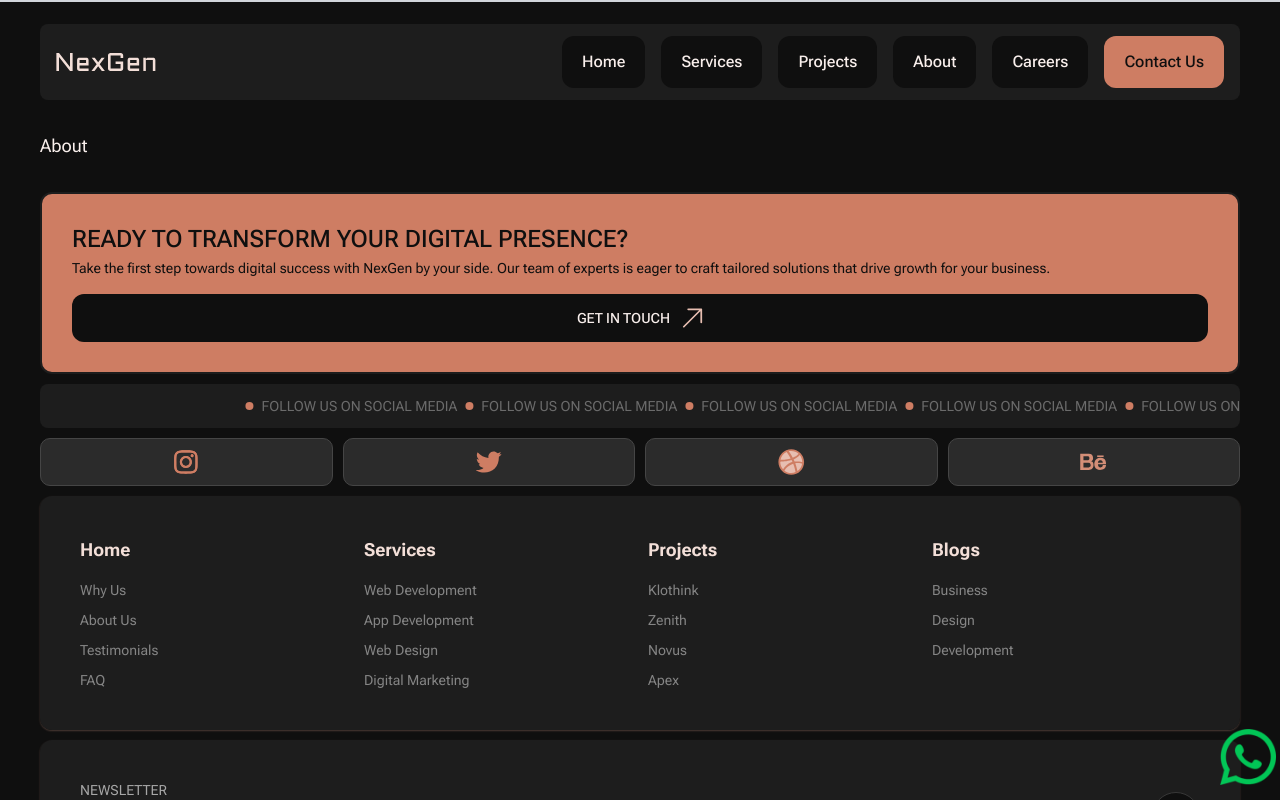
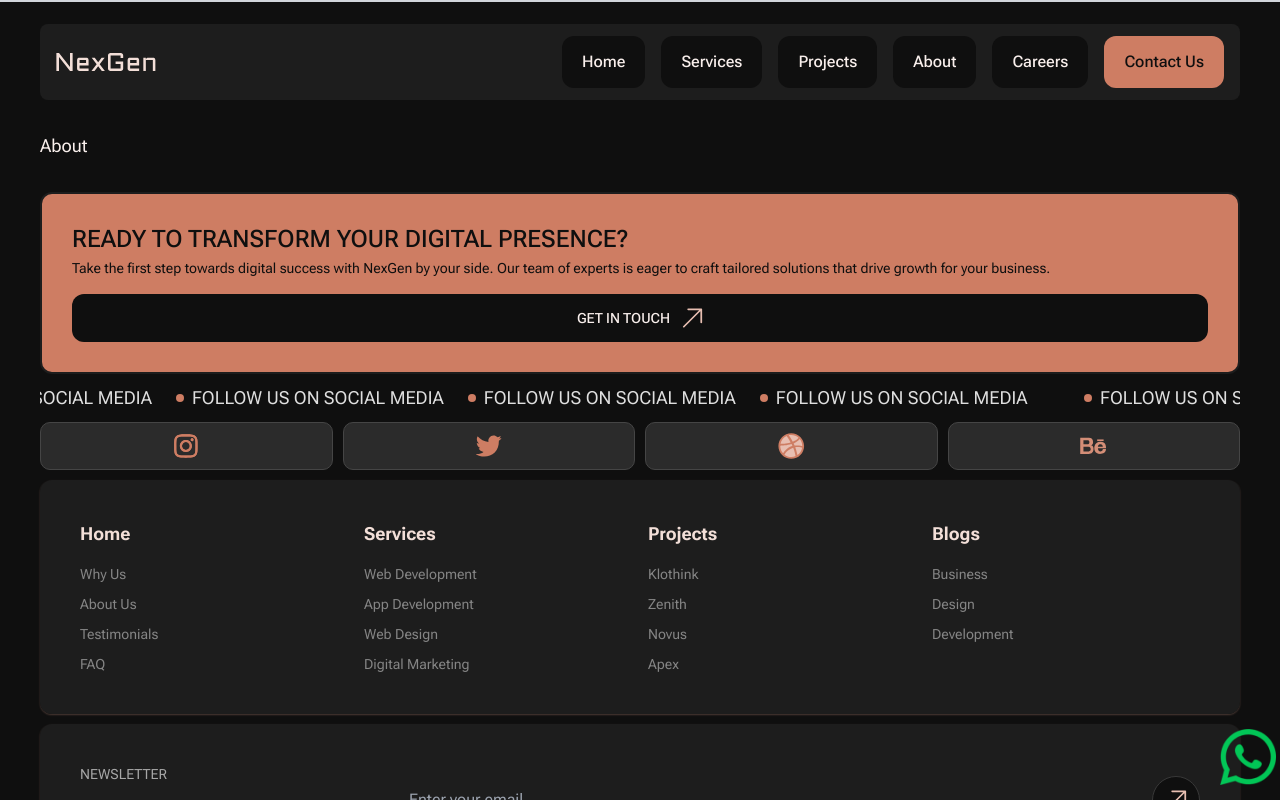
Before and after one commit to alnandoh/company-profile-challenge, a Next.js app: page /about in a window 1280 px wide. Shown: the top 800 px of the page. Built offline with nearby package versions, Linux system fonts and the light colour scheme.

Commit message:
Homepage 100% done

```diff
--- a/app/components/testimonialsComp/TestimonialGiver.tsx
+++ b/app/components/testimonialsComp/TestimonialGiver.tsx
@@ -12,7 +12,7 @@ export default function TestimonialGiver({
   image,
 }: TestimonialGiverProps) {
   return (
-    <div className="bg-dark-600 -mx-6 -mb-6 px-6 py-4 rounded-b-xl flex justify-between mt-auto">
+    <div className="bg-dark-600 -mx-6 -mb-6 px-6 py-4 lg:-mx-10 lg:-mb-10 lg:px-10 lg:py-4 rounded-b-xl flex justify-between mt-auto">
       <div className="flex gap-4 items-center">
         <div className="rounded-full h-10 w-10 bg-primary-700">
           <Image src={image} alt={`${image} Icon`} className="mx-auto" />
--- a/app/components/testimonialsComp/index.tsx
+++ b/app/components/testimonialsComp/index.tsx
@@ -32,7 +32,7 @@ const testimonials = [
     image: Reviewer3,
   },
   {
-    title: "NexGen's web design brought our vision!",
+    title: "NexGen's web design is a masterpiece!",
     content:
       "Their responsive design ensures our website looks stunning on all devices, contributing to increased user engagement.",
     name: "Jennifer Lee",
@@ -51,7 +51,7 @@ export default function TestimonialsComp() {
         {testimonials.map((testimonial, index) => (
           <Card key={index}>
             <div className="flex flex-col gap-4">
-              <p className="text-xl uppercase font-medium leading-[150%]">
+              <p className="text-lg uppercase font-medium leading-[150%]">
                 {testimonial.title}
               </p>
               <p className="text-sm leading-[150%] text-shade-600">
--- a/app/components/worksComp/index.tsx
+++ b/app/components/worksComp/index.tsx
@@ -6,6 +6,32 @@ import Zenith from "@/public/Zenith.jpg";
 import ZenithIcon from "@/public/MagicStick.svg";
 import Aura from "@/public/Aura.jpg";
 import AuraIcon from "@/public/Balloon.svg";
+import Pill from "@/components/Pill";
+
+const works = [
+  {
+    image: Zenith,
+    altText: "Zenith Image",
+    icon: ZenithIcon,
+    title: "Zenith Fitness App",
+    category: "Mobile App Development",
+    timeTaken: "6 months",
+    description:
+      "An all-in-one health and wellness app that offers personalized fitness plans, nutrition guidance.",
+    technologies: ["React Native", "Firebase", "Redux", "REST API", "MongoDB"],
+  },
+  {
+    image: Aura,
+    altText: "Aura Image",
+    icon: AuraIcon,
+    title: "Aura ECommerce",
+    category: "Web Design & Dev",
+    timeTaken: "3 months",
+    description:
+      "A complete overhaul of a corporate website to enhance its brand identity and user experience.",
+    technologies: ["Wordpress", "PHP", "HTML5", "CSS3", "JavaScript"],
+  },
+];
 
 export default function WorksComp() {
   return (
@@ -13,65 +39,61 @@ export default function WorksComp() {
       <Card>
         <h2>Our Works</h2>
       </Card>
-      <section className="grid gap-[10px]">
+      <section className="flex flex-col gap-2.5">
+        {works.map((work, index) => (
+          <div key={index} className="grid gap-y-2.5 lg:grid-cols-3 lg:gap-2.5">
+            <div className="relative h-full lg:order-2">
               <Image
-          src={Zenith}
-          alt="Zenith Image"
-          className="w-full rounded-lg opacity-95"
+                src={work.image}
+                alt={work.altText}
+                className="rounded-lg opacity-95 object-cover"
+                fill
               />
-        <Card>
+            </div>
+
+            <Card className="lg:order-1">
               <IconHolder
-            imageUrl={ZenithIcon}
-            altText="Zenith Icon"
-            text="Zenith Fitness App"
+                imageUrl={work.icon}
+                altText={work.altText}
+                text={work.title}
               />
-          <div className="flex flex-col gap-2">
+              <div className="flex flex-col gap-2 lg:gap-2.5">
                 <div className="flex items-center gap-1 w-max bg-dark-600 rounded-[45px] px-2.5 py-1.5">
-              <p className="text-shade-600 text-xs">Category</p>
+                  <p className="text-shade-600 text-xs xl:text-sm">Category</p>
                   <div className="rounded-full w-1 h-1 bg-primary-800"></div>
-              <p className="text-shade-400 text-xs">Mobile App Development</p>
+                  <p className="text-shade-400 text-xs xl:text-sm">
+                    {work.category}
+                  </p>
                 </div>
                 <div className="flex items-center gap-1 w-max bg-dark-600 rounded-[45px] px-2.5 py-1.5">
-              <p className="text-shade-600 text-xs">Time Taken</p>
+                  <p className="text-shade-600 text-xs xl:text-sm">
+                    Time Taken
+                  </p>
                   <div className="rounded-full w-1 h-1 bg-primary-800"></div>
-              <p className="text-shade-400 text-xs">6 months</p>
+                  <p className="text-shade-400 text-xs xl:text-sm">
+                    {work.timeTaken}
+                  </p>
                 </div>
-            <p className="text-sm text-shade-400">
-              An all-in-one health and wellness app that offers personalized
-              fitness plans, nutrition guidance
+                <p className="text-sm xl:text-base text-shade-400 lg:mt-1.5">
+                  {work.description}
                 </p>
                 <CircleButton text="Details" />
               </div>
             </Card>
-        <Image
-          src={Aura}
-          alt="Aura Image"
-          className="w-full rounded-lg opacity-95"
-        />
+
+            <div className="hidden lg:flex lg:flex-col lg:gap-2.5 lg:order-3">
               <Card>
-          <IconHolder
-            imageUrl={AuraIcon}
-            altText="Aura Icon"
-            text="Aura ECommerce"
-          />
-          <div className="flex flex-col gap-2">
-            <div className="flex items-center gap-1 w-max bg-dark-600 rounded-[45px] px-2.5 py-1.5">
-              <p className="text-shade-600 text-xs">Category</p>
-              <div className="rounded-full w-1 h-1 bg-primary-800"></div>
-              <p className="text-shade-400 text-xs">Web Design & Dev</p>
-            </div>
-            <div className="flex items-center gap-1 w-max bg-dark-600 rounded-[45px] px-2.5 py-1.5">
-              <p className="text-shade-600 text-xs">Time Taken</p>
-              <div className="rounded-full w-1 h-1 bg-primary-800"></div>
-              <p className="text-shade-400 text-xs">3 months</p>
-            </div>
-            <p className="text-sm text-shade-400">
-              A complete overhaul of a corporate website to enhance its brand
-              identity and user experience.
-            </p>
-            <CircleButton text="Details" />
+                <p className="text-base font-medium">TECHNOLOGIES USED</p>
+                <div className="flex flex-wrap gap-2.5">
+                  <Pill contents={work.technologies} />
                 </div>
               </Card>
+              <Card>
+                <p className="text-base font-medium">TEAM MEMBERS</p>
+              </Card>
+            </div>
+          </div>
+        ))}
       </section>
       <div className="flex gap-2 py-5 bg-dark-700 items-center justify-center rounded-xl">
         <CircleButton image="DownArrow" text="All works" />
--- a/components/Footer/index.tsx
+++ b/components/Footer/index.tsx
@@ -7,6 +7,7 @@ import Twitter from "@/public/Twitter.svg";
 import Dribbble from "@/public/Dribbble.svg";
 import Behance from "@/public/Behance.svg";
 import SocialMedia from "../SocialMedia";
+import InfiniteScroll from "../InfiniteScroll";
 
 export default function Footer() {
   return (
@@ -29,36 +30,14 @@ export default function Footer() {
           href="https://wa.me/message/MZ3TNFQEEAV5H1"
         />
       </section>
-      <div className="bg-dark-700 overflow-x-hidden rounded-lg">
-        <div className=" animate-infiniteScroll">
-          <div className="flex flex-row  whitespace-nowrap gap-2 py-3">
-            <div className="flex items-center gap-2 uppercase text-sm text-shade-800">
-              <div className="w-2 h-2 rounded-full bg-primary-800"></div>FOLLOW
-              US ON SOCIAL MEDIA
-            </div>
-            <div className="flex items-center gap-2 uppercase text-sm text-shade-800">
-              <div className="w-2 h-2 rounded-full bg-primary-800"></div>FOLLOW
-              US ON SOCIAL MEDIA
-            </div>
-            <div className="flex items-center gap-2 uppercase text-sm text-shade-800">
-              <div className="w-2 h-2 rounded-full bg-primary-800"></div>FOLLOW
-              US ON SOCIAL MEDIA
-            </div>
-            <div className="flex items-center gap-2 uppercase text-sm text-shade-800">
-              <div className="w-2 h-2 rounded-full bg-primary-800"></div>FOLLOW
-              US ON SOCIAL MEDIA
-            </div>
-            <div className="flex items-center gap-2 uppercase text-sm text-shade-800">
-              <div className="w-2 h-2 rounded-full bg-primary-800"></div>FOLLOW
-              US ON SOCIAL MEDIA
-            </div>
-            <div className="flex items-center gap-2 uppercase text-sm text-shade-800">
-              <div className="w-2 h-2 rounded-full bg-primary-800"></div>FOLLOW
-              US ON SOCIAL MEDIA
-            </div>
-          </div>
-        </div>
-      </div>
+      <InfiniteScroll
+        contents={[
+          "FOLLOW US ON SOCIAL MEDIA",
+          "FOLLOW US ON SOCIAL MEDIA",
+          "FOLLOW US ON SOCIAL MEDIA",
+          "FOLLOW US ON SOCIAL MEDIA",
+        ]}
+      />
       <div className="grid  gap-2.5">
         <div className="grid grid-cols-4 justify-between gap-[10px]">
           <SocialMedia
--- a/components/InfiniteScroll/index.tsx
+++ b/components/InfiniteScroll/index.tsx
@@ -1,9 +1,11 @@
+import Marquee from "react-fast-marquee";
+
 interface InfiniteScrollProps {
   contents?: string[];
 }
 
 export default function InfiniteScroll({ contents }: InfiniteScrollProps) {
-  const items = [
+  const defaultItems = [
     "Digital Marketing",
     "Website Design",
     "Branding",
@@ -11,30 +13,20 @@ export default function InfiniteScroll({ contents }: InfiniteScrollProps) {
     "Mobile App Development",
   ];
 
+  const itemsToRender =
+    contents && contents.length > 0 ? contents : defaultItems;
+
   return (
-    <div className="bg-dark-800 flex overflow-x-hidden rounded-lg px-1 sm:gap-[75%]">
-      <div className="flex flex-row whitespace-nowrap gap-2 py-2 lg:py-3 animate-infiniteScroll">
-        {items.map((item, index) => (
+    <Marquee speed={30} pauseOnHover={true} className="flex">
+      {itemsToRender.map((item, index) => (
         <div
           key={index}
-            className="flex items-center gap-2 uppercase text-sm text-shade-400"
-          >
-            <div className="w-2 h-2 rounded-full bg-primary-800"></div>
-            {item}
-          </div>
-        ))}
-      </div>
-      <div className="flex-row  whitespace-nowrap gap-2 py-2 animate-infiniteScroll hidden sm:flex">
-        {items.map((item, index) => (
-          <div
-            key={index}
-            className="flex items-center gap-2 uppercase text-sm lg:text-lg text-shade-400"
+          className="flex items-center gap-2 px-3 uppercase text-sm lg:text-lg text-shade-400"
         >
           <div className="w-2 h-2 rounded-full bg-primary-800"></div>
           <p>{item}</p>
         </div>
       ))}
-      </div>
-    </div>
+    </Marquee>
   );
 }
```
Lines whose indentation alone changed are shown as unchanged.
